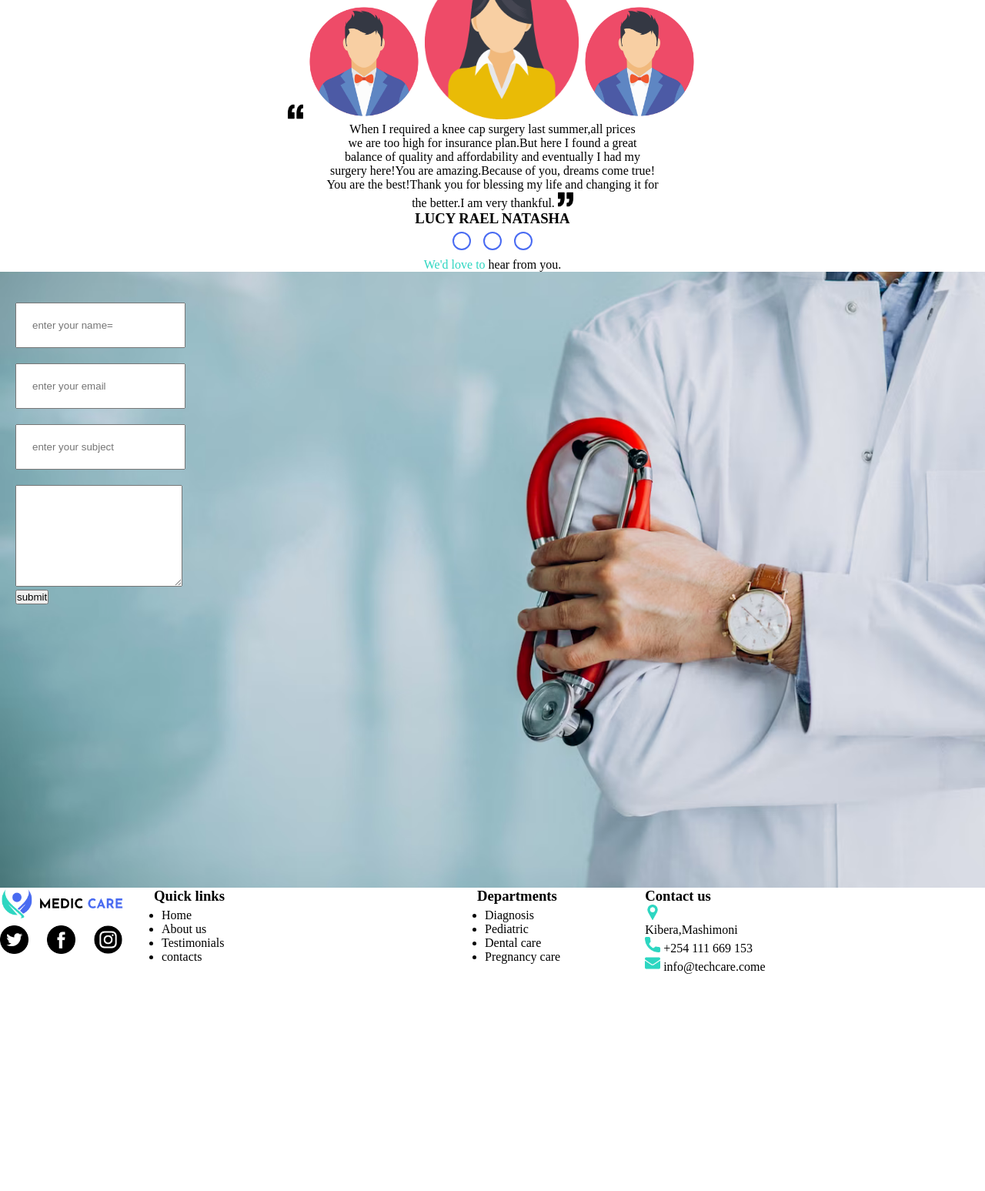
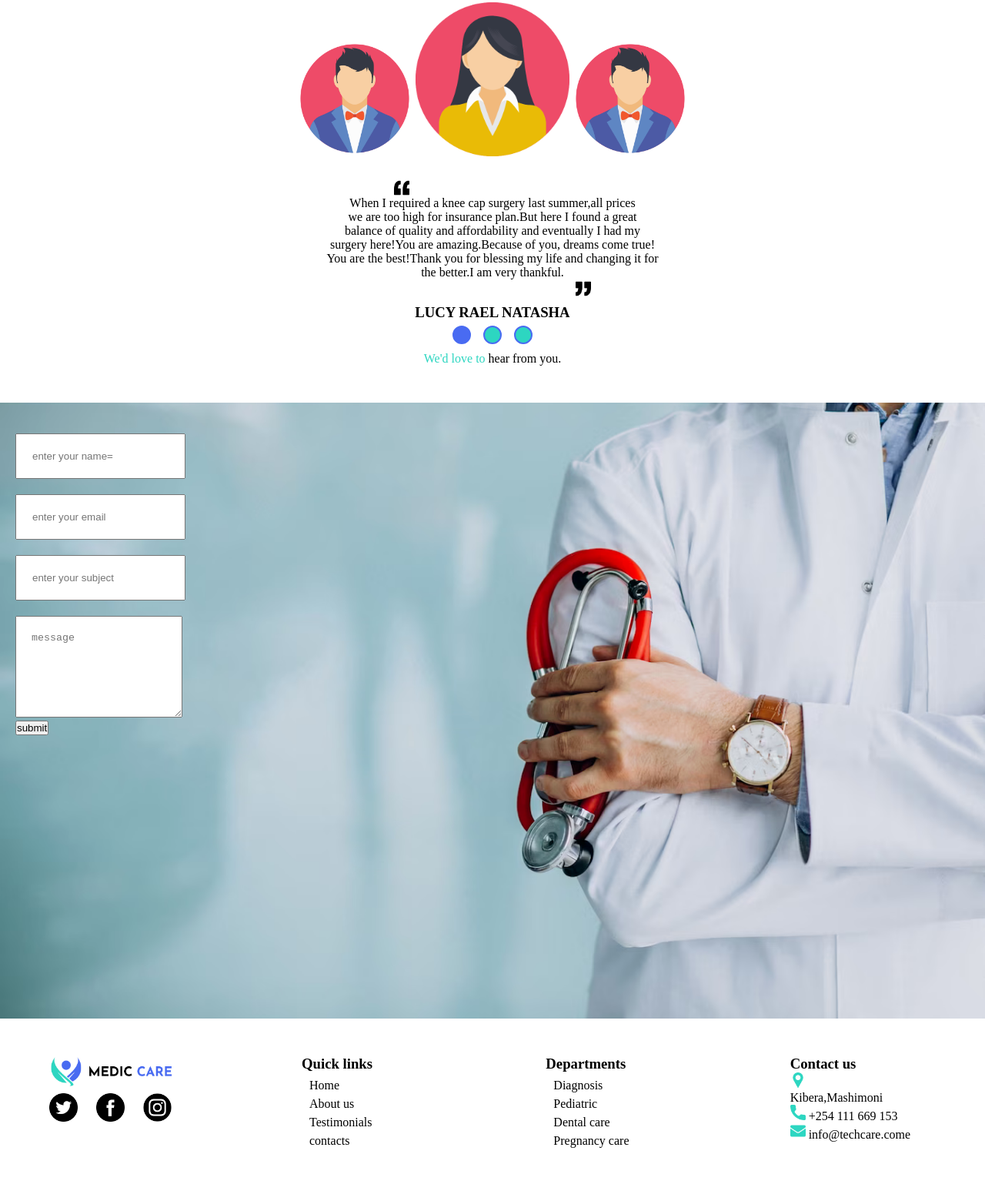
Before and after one commit to sylviamidecha/medicare, a plain HTML site: page index.html in a window 1280 px wide. Shown: the part 1335-2882 px from the top of the page at 77% size. Before the commit the page ends 2600 px from the top, so only its background shows below. Drawn offline with Linux system fonts and the light colour scheme.

Commit message:
added some colors in testimonials-circleand also added speechmarks to one of the paragraph

```diff
--- a/css/style.css
+++ b/css/style.css
@@ -111,6 +111,7 @@ mer{
   background-size: cover;
   width:100vw;
   height:100vh;
+  margin-top: 3em;
 }
 last{
   transform:translate(30%);
@@ -138,21 +139,27 @@ last{
   padding-bottom:20px;
 }
 .logos{
-  width:25%;
+  /* width:25%; */
 }
 .links{
-  width:25%;
-  padding-right: 100px;
+  width:30%;
+  padding: 3em 4em;
 }
-.departments{
-  width:25%;
-  padding-left:100px;
+
+.links ul{
+  list-style-type: none;
+  line-height: 1.5em;
+  cursor:pointer;
+}
+
+.links ul  :hover{
+  color: #496bf2;
 
 }
-.contacts{
-  width:25%;
-  padding-left:100px;
-}
+
+
+
+
 .life{
   padding: 20px;
   margin-top: 20px;
@@ -163,3 +170,40 @@ last{
 .all{
   display: flex;
 }
+
+.blue{
+  background-color: #496bf2;
+}
+.green{
+  background-color: #2dd6c1;
+}
+.green{
+  background-color:#2dd6c1;
+}
+
+
+.testimonial-container{
+  position: relative;
+  margin:2em 0;
+}
+
+.leftquote{
+  position:absolute;
+  top:-20%;
+  left:40%;
+}
+
+
+.rightquote{
+  position:absolute;
+  bottom:-20%;
+  right:40%;
+}
+
+.tony{
+  margin: 3em  0;
+}
+
+.testimonial-circle-container{
+  margin-bottom: 3em;
+}
--- a/index.html
+++ b/index.html
@@ -96,19 +96,27 @@
       <h2><span class="sta">Thousands</span> of Happy Patients.
       </h2>
       <div class="tony">
-        <img src="images/quotation-mark (1).png"width="20px">
-      <img src="images/male-profile.png"width="150px">
-      <img src="images/female-profile.png" width="200px">
-      <img src="images/male-profile.png" width="150px">
-      <p>When I required a knee cap surgery last summer,all prices<br>we are too high for insurance plan.But here I found a great<br>balance of quality and affordability and eventually  I had my<br>surgery here!You are amazing.Because of you, dreams come true!<br>You are the best!Thank you for blessing my life and changing it for<br>the better.I am very thankful.
-   <img src="images/quotation-right-mark.png" width="20px" ></p>
+        <img src="images/male-profile.png"width="150px">
+        <img src="images/female-profile.png" width="200px">
+        <img src="images/male-profile.png" width="150px">
+      </div>
+
+        <div class="testimonial-container">
+        <div>
+        <img class="leftquote" src="images/quotation-mark (1).png"width="20px">
+        </div>
+        <p>When I required a knee cap surgery last summer,all prices<br>we are too high for insurance plan.But here I found a great<br>balance of quality and affordability and eventually  I had my<br>surgery here!You are amazing.Because of you, dreams come true!<br>You are the best!Thank you for blessing my life and changing it for<br>the better.I am very thankful. </p>
+        <div>
+   <img class="rightquote" src="images/quotation-right-mark.png" width="20px" >
+   </div>
+  </div>
    <h3>
     LUCY RAEL NATASHA
    </h3>
-<div>
-  <div class="Testimonials-circle"></div>
-  <div class="Testimonials-circle"></div>
-  <div class="Testimonials-circle"></div>
+<div class="testimonial-circle-container">
+  <div class="Testimonials-circle blue"></div>
+  <div class="Testimonials-circle green"></div>
+  <div class="Testimonials-circle green"></div>
 <p><span class="mum">We'd love to </span><span class="mer">hear from you.</span><p>
   </p>
 </div>
@@ -119,18 +127,18 @@
   <input type="text"placeholder="enter your name="class="life"><br>
   <input type="text"placeholder="enter your email"class="life"><br>
   <input type="text"placeholder="enter your subject"class="life"><br>
-  <textarea  rows="6" cols="20" placeholder="message"class="life" > </textarea> <br>
+  <textarea  rows="6" cols="20" placeholder="message"class="life" ></textarea> <br>
     <button class="submit">submit</button>
   </div>
   </section>
   <div class="all">
-  <section class="logo">
-
+  <section class="links">
+    <div class="logo">
     <img src="images/logo.jpg"width=160>
     <img src="images/twitter.png" width="37">
     <img src="images/facebook.png" width="37" class="facebook"/>
     <img src="images/instagram.png" width="37">
-
+  </div>
   </section>
   <section class="links">
     <h3>Quick links</h3>
@@ -141,7 +149,7 @@
       <li> contacts</li>
     </ul>
   </section>
-  <section class="Departments">
+  <section class="links">
     <h3 > Departments</h3>
     <ul>
       <li>Diagnosis</li>
@@ -150,18 +158,18 @@
       <li>Pregnancy care</li>
     </ul>
   </section>
-  <section class="contacts">
+  <section class="links">
     <h3>Contact us</h3>
-    <div>
-      <img src="images/pin.png" width="20" class="call"/>
-      <p class="Kibera"></p>Kibera,Mashimoni</p>
+    <div class="links-icon">
+      <img src="images/pin.png" width="20"/>
+      <p class="Kibera">Kibera,Mashimoni</p>
     </div>
-    <div>
-      <img src="images/call.png"width="20" class="call"/>
+    <div class="links-icon">
+      <img src="images/call.png"width="20"/>
       <p class="number">+254 111 669 153 </p>
     </div>
-    <div>
-      <img src="images/email.png" width="20" class="mail"/>
+    <div class="links-icon">
+      <img src="images/email.png" width="20"/>
       <p class="info">info@techcare.come</p>
   </div>
 </section>
```
